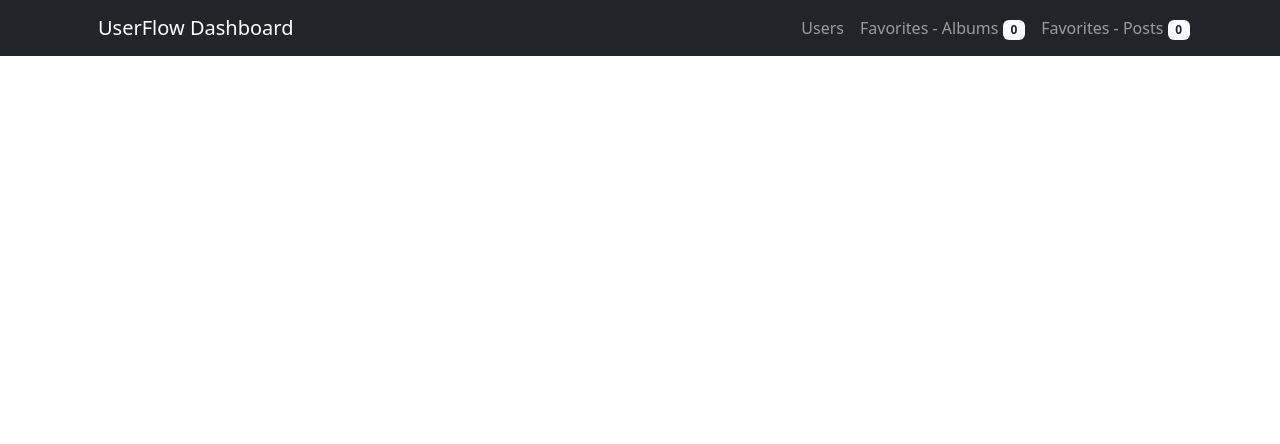
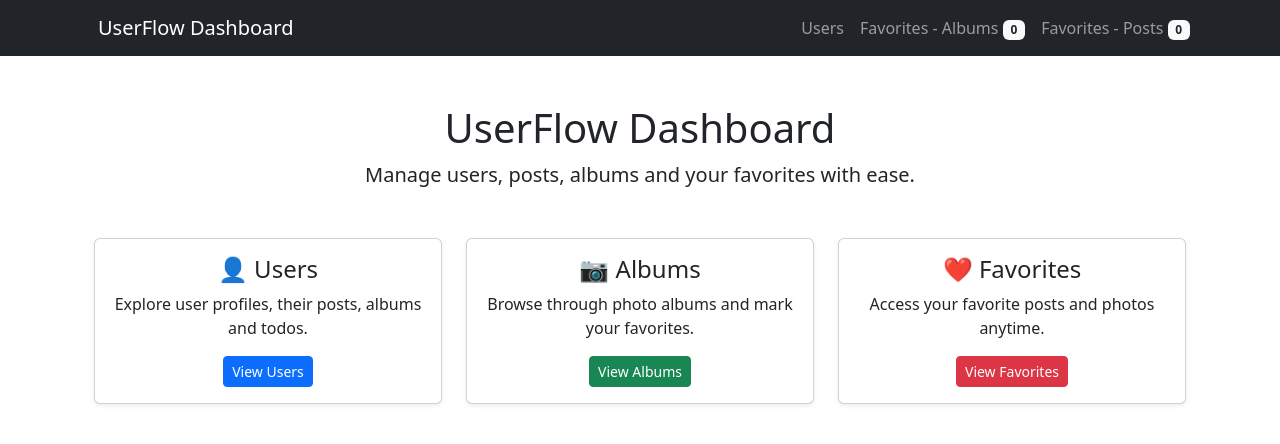
Before and after one commit to aniltanriverdiler/userflow-dashboard, a React (Vite) app: page / in a window 1280 px wide. Shown: the top 444 px of the page. Built offline with nearby package versions, Linux system fonts and the light colour scheme.

Commit message:
feat: add HomePage component and set as default route

```diff
--- /dev/null
+++ b/src/pages/HomePage.tsx
@@ -0,0 +1,63 @@
+import React from "react";
+import { Button, Card, Col, Container, Row } from "react-bootstrap";
+import { Link } from "react-router-dom";
+
+function HomePage() {
+  return (
+    <Container className="my-5">
+      <header className="text-center mb-5">
+        <h1>UserFlow Dashboard</h1>
+        <p className="lead">
+          Manage users, posts, albums and your favorites with ease.
+        </p>
+      </header>
+
+      {/* Bilgi Kartları */}
+      <Row className="mb-5">
+        <Col md={4}>
+          <Card className="h-100 text-center shadow-sm">
+            <Card.Body>
+              <h4>👤 Users</h4>
+              <p>Explore user profiles, their posts, albums and todos.</p>
+              <Link to="/users">
+                <Button variant="primary" size="sm">
+                  View Users
+                </Button>
+              </Link>
+            </Card.Body>
+          </Card>
+        </Col>
+
+        <Col md={4}>
+          <Card className="h-100 text-center shadow-sm">
+            <Card.Body>
+              <h4>📷 Albums</h4>
+              <p>Browse through photo albums and mark your favorites.</p>
+              <Link to="/favorites/photos">
+                <Button variant="success" size="sm">
+                  View Albums
+                </Button>
+              </Link>
+            </Card.Body>
+          </Card>
+        </Col>
+
+        <Col md={4}>
+          <Card className="h-100 text-center shadow-sm">
+            <Card.Body>
+              <h4>❤️ Favorites</h4>
+              <p>Access your favorite posts and photos anytime.</p>
+              <Link to="/favorites/posts">
+                <Button variant="danger" size="sm">
+                  View Favorites
+                </Button>
+              </Link>
+            </Card.Body>
+          </Card>
+        </Col>
+      </Row>
+    </Container>
+  );
+}
+
+export default HomePage;
--- a/src/routes/index.tsx
+++ b/src/routes/index.tsx
@@ -10,12 +10,17 @@ import { albumDetailLoader } from "./albumDetailLoader";
 import Layout from "../layout/Layout";
 import FavoritesPhotosPage from "../pages/FavoritesPhotosPage";
 import FavoritesPostsPage from "../pages/FavoritesPostsPage";
+import HomePage from "../pages/HomePage";
 
 export const router = createBrowserRouter([
   {
     path: "/",
     element: <Layout />,
     children: [
+      {
+        index: true,
+        element: <HomePage />,
+      },
       {
         path: "users",
         element: <UsersPage />,
```
